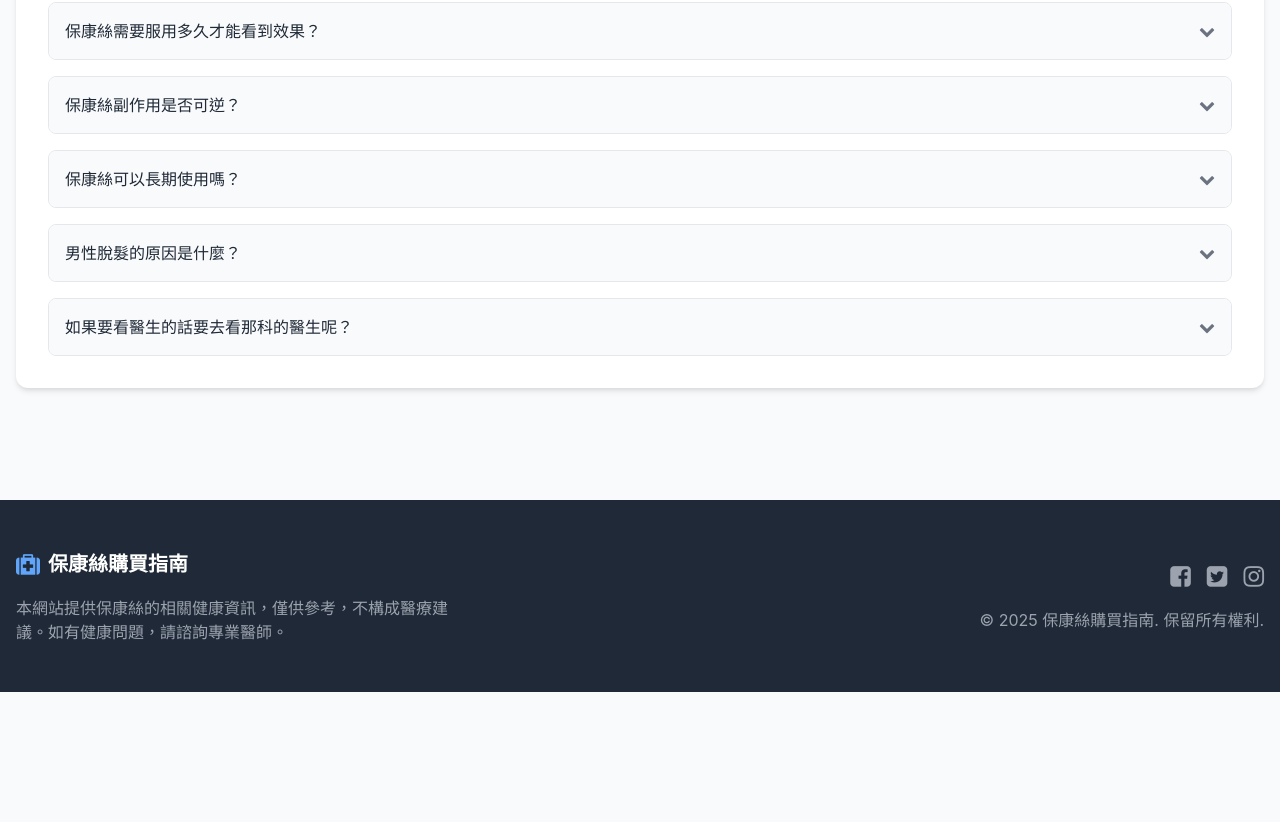
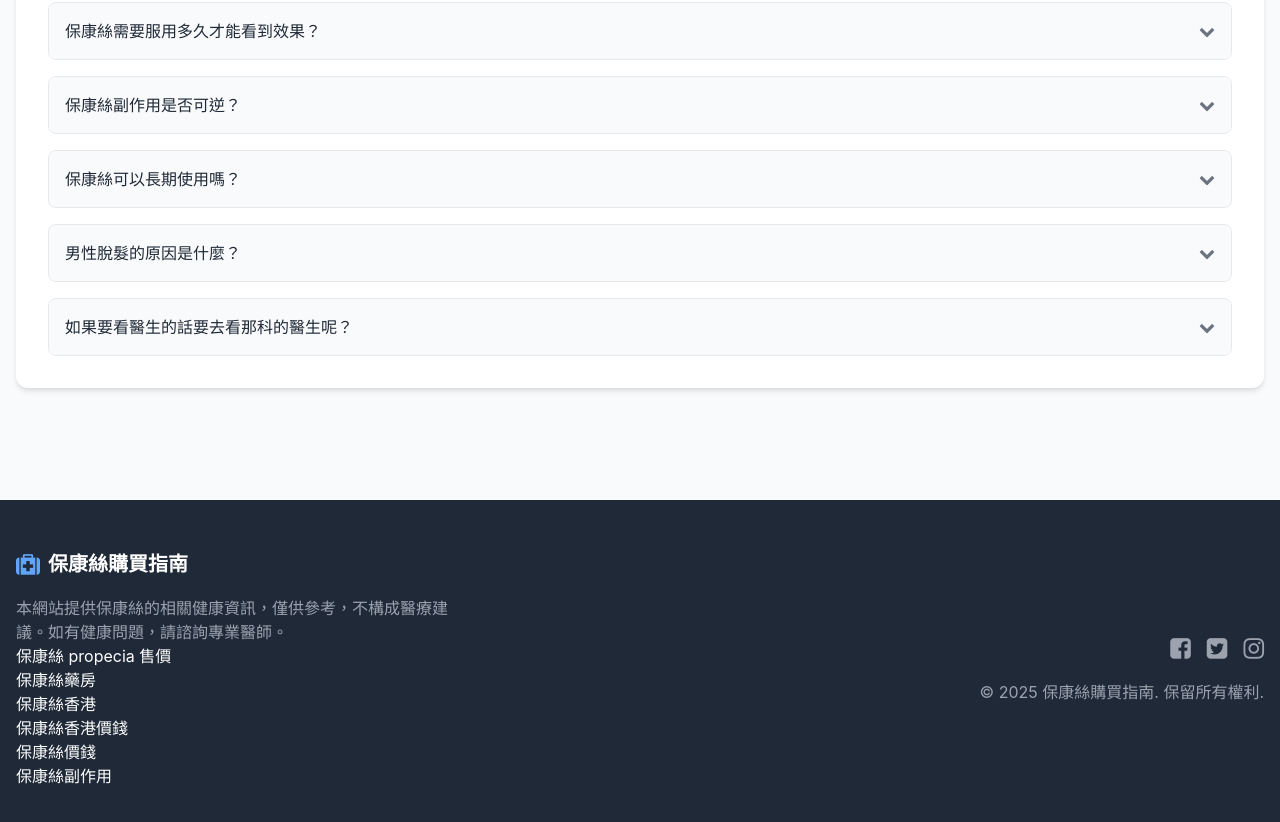
Before and after one commit to tryit6789/hong-kong-v, a plain HTML site: page Propecia.html in a window 1280 px wide. Shown: the part 3948-4770 px from the top of the page. Before the commit the page ends 4640 px from the top, so only its background shows below. Drawn offline with nearby package versions, Linux system fonts and the light colour scheme.

Commit message:
Update Propecia.html

```diff
--- a/Propecia.html
+++ b/Propecia.html
@@ -629,8 +629,19 @@
                         <span class="text-xl font-bold">保康絲購買指南</span>
                     </div>
                     <p class="text-gray-400 max-w-md">
-                        本網站提供保康絲的相關健康資訊，僅供參考，不構成醫療建議。如有健康問題，請諮詢專業醫師。
-                    </p>
+                        本網站提供保康絲的相關健康資訊，僅供參考，不構成醫療建議。如有健康問題，請諮詢專業醫師。</p>
+                    <p><a href="https://www.lowe99.com/good/%e4%bf%9d%e5%ba%b7%e7%b5%b2-finpecia-1mg/">保康絲 propecia 售價</a></p>
+
+<p><a href="https://www.lowe99.com/">保康絲藥房</a></p>
+
+<p><a href="https://www.lowe99.com/">保康絲香港</a></p>
+
+<p><a href="https://www.lowe99.com/good/%e9%a6%99%e6%b8%af%e4%bf%9d%e5%ba%b7%e7%b5%b21mg/">保康絲香港價錢</a></p>
+
+<p><a href="https://www.lowe99.com/">保康絲價錢</a></p>
+
+<p><a href="https://www.lowe99.com/%e4%bf%9d%e5%ba%b7%e7%b5%b2%e6%9c%89%e4%bb%80%e9%ba%bc%e5%89%af%e4%bd%9c%e7%94%a8%ef%bc%9f/">保康絲副作用</a></p>
+
                 </div>
 
                 <div class="flex flex-col items-center md:items-end">
```
